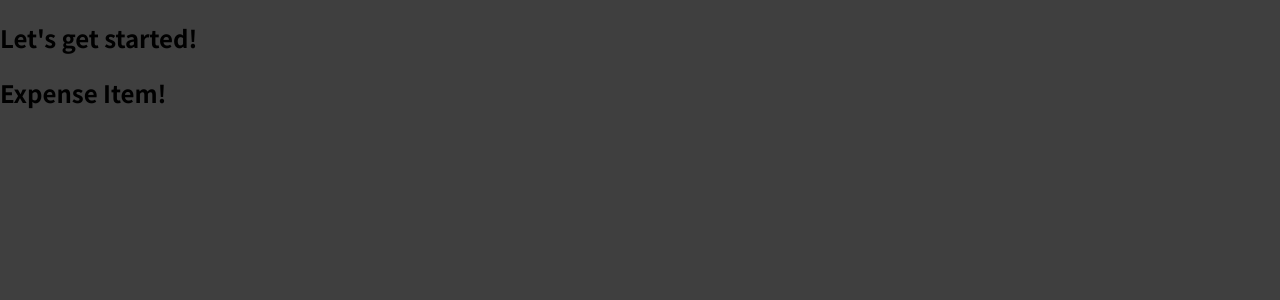
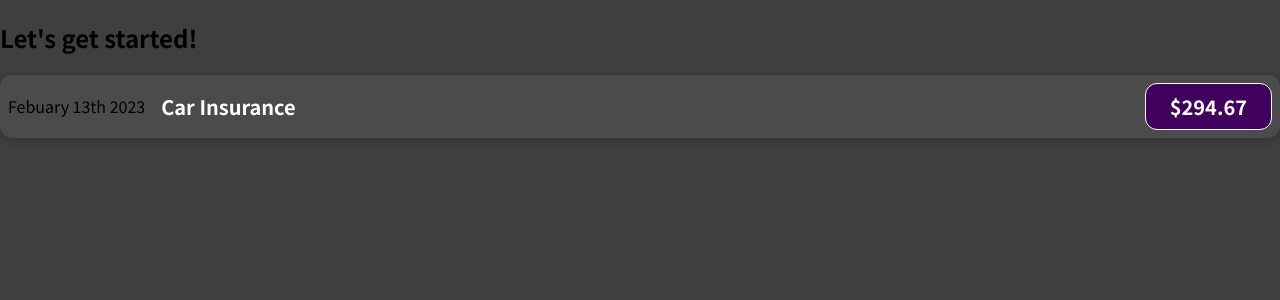
Before and after one commit to gralka/how-i-learned-react, a JavaScript app: page / in a window 1280 px wide. Shown: the top 300 px of the page. Built offline with nearby package versions, Linux system fonts and the light colour scheme.

Commit message:
Add styles to ExpenseItem

```diff
--- /dev/null
+++ b/src/components/ExpenseItem.css
@@ -0,0 +1,56 @@
+.expense-item {
+  display: flex;
+  justify-content: space-between;
+  align-items: center;
+  box-shadow: 0 2px 8px rgba(0, 0, 0, 0.25);
+  padding: 0.5rem;
+  margin: 1rem 0;
+  border-radius: 12px;
+  background-color: #4b4b4b;
+}
+
+.expense-item__description {
+  display: flex;
+  flex-direction: column;
+  gap: 1rem;
+  align-items: flex-end;
+  flex-flow: column-reverse;
+  justify-content: flex-start;
+  flex: 1;
+}
+
+.expense-item h2 {
+  color: #3a3a3a;
+  font-size: 1rem;
+  flex: 1;
+  margin: 0 1rem;
+  color: white;
+}
+
+.expense-item__price {
+  font-size: 1rem;
+  font-weight: bold;
+  color: white;
+  background-color: #40005d;
+  border: 1px solid white;
+  padding: 0.5rem;
+  border-radius: 12px;
+}
+
+@media (min-width: 580px) {
+  .expense-item__description {
+    flex-direction: row;
+    align-items: center;
+    justify-content: flex-start;
+    flex: 1;
+  }
+
+  .expense-item__description h2 {
+    font-size: 1.25rem;
+  }
+
+  .expense-item__price {
+    font-size: 1.25rem;
+    padding: 0.5rem 1.5rem;
+  }
+}
--- a/src/components/ExpenseItem.js
+++ b/src/components/ExpenseItem.js
@@ -1,6 +1,14 @@
+import './ExpenseItem.css';
+
 function ExpenseItem() {
   return (
-    <h2>Expense Item!</h2>
+    <div className="expense-item">
+      <div>Febuary 13th 2023</div>
+      <div className="expense-item__description">
+        <h2>Car Insurance</h2>
+        <div className="expense-item__price">$294.67</div>
+      </div>
+    </div>
   );
 }
 
```
